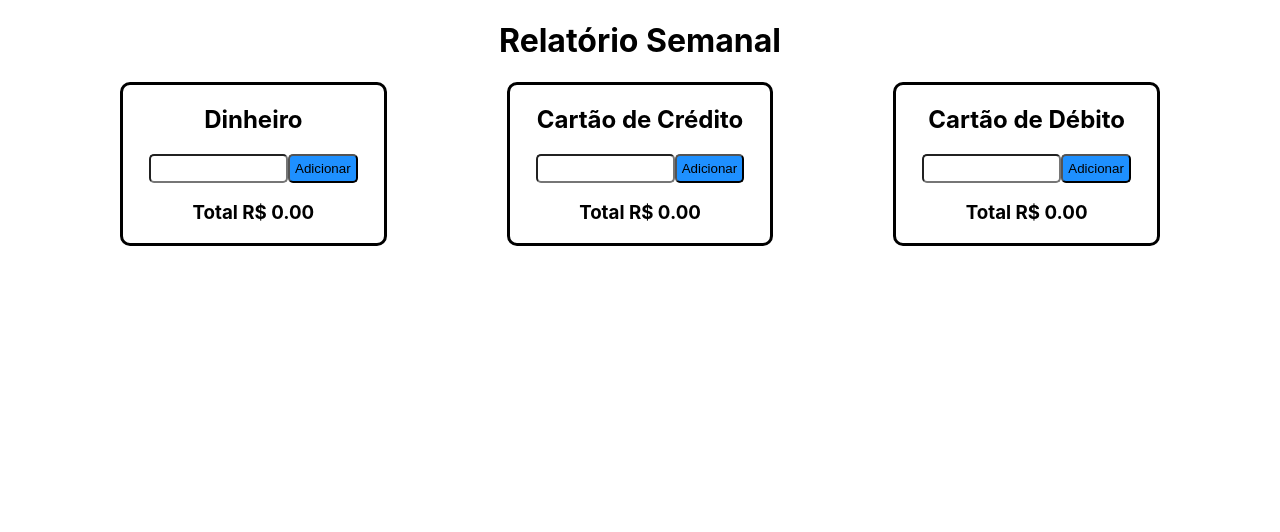
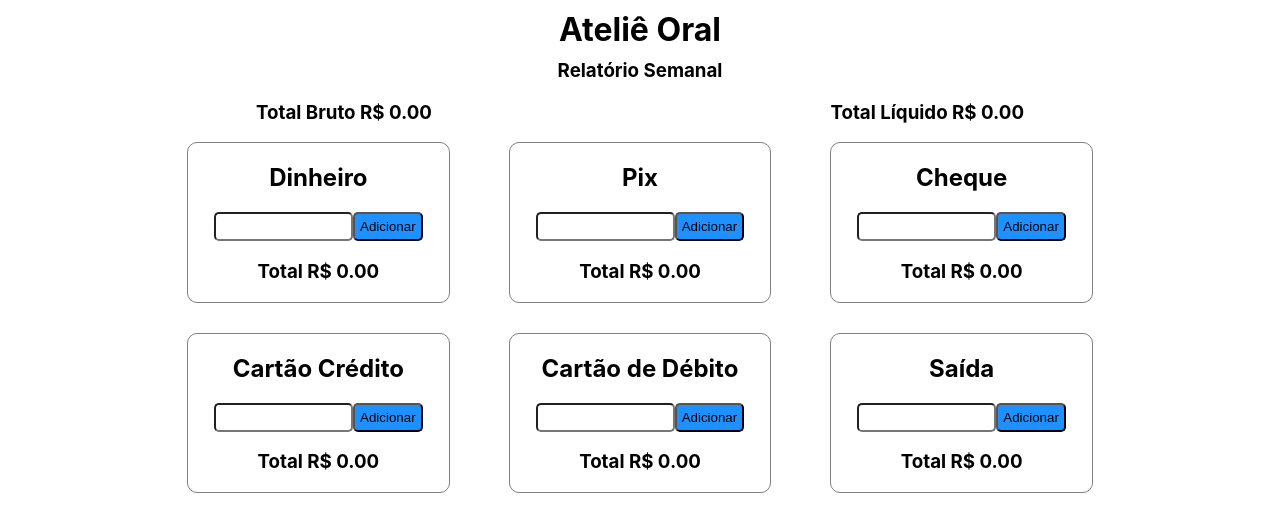
Before and after one commit to PatrickDack/relatorio-semanal, a React (Create React App) app: page / in a window 1280 px wide. Shown: the top 532 px of the page. Built offline with nearby package versions, Linux system fonts and the light colour scheme.

Commit message:
Finalizado versao 1.0 - Planilha de relatorio de entradas por categoria.

```diff
--- a/package.json
+++ b/package.json
@@ -6,6 +6,7 @@
     "@testing-library/jest-dom": "^5.14.1",
     "@testing-library/react": "^11.2.7",
     "@testing-library/user-event": "^12.8.3",
+    "lint": "^0.7.0",
     "react": "^17.0.2",
     "react-dom": "^17.0.2",
     "react-scripts": "4.0.3",
--- a/src/App.css
+++ b/src/App.css
@@ -1,38 +1,44 @@
 .App {
   text-align: center;
-}
-
-.App-header {
-  background-color: #282c34;
-  min-height: 100vh;
-  display: flex;
-  flex-direction: column;
-  align-items: center;
-  justify-content: center;
-  font-size: calc(10px + 2vmin);
-  color: white;
 }
 
 .App-link {
   color: #61dafb;
 }
 
-h1 {
+.title, .subtitle {
   text-align: center;
+  margin-bottom: 0;
+  margin-top: 10px;
+}
+
+main {
+  align-items: center;
+  display: flex;
+  flex-flow: column;
+}
+
+.total-container {
+  display: flex;
+  justify-content: space-between;
+  width: 60%;
 }
 
 .report-list {
   display: flex;
+  flex-flow: wrap;
   justify-content: space-evenly;
+  width: 80%;
 }
 
 .report {
+  align-items: center;
+  border: 1px solid gray;
+  border-radius: 10px;
   display: flex;
   flex-flow: column;
-  align-items: center;
+  margin-bottom: 30px;
   max-width: 300px;
-  border: 3px solid black;
-  border-radius: 10px;
 }
 
 .input-container {
@@ -55,12 +61,3 @@ button {
 .resume {
   font-family: Georgia, 'Times New Roman', Times, serif;
 }
-
-@keyframes App-logo-spin {
-  from {
-    transform: rotate(0deg);
-  }
-  to {
-    transform: rotate(360deg);
-  }
-}
--- a/src/App.js
+++ b/src/App.js
@@ -1,16 +1,43 @@
 import React from 'react';
 import './App.css';
 import Entries from './components/Entries';
+import Total from './components/Total';
 
 class App extends React.Component {
+  constructor(props) {
+    super(props);
+
+    this.updateTotal = this.updateTotal.bind(this);
+
+    this.state = {
+      totalBruto: 0,
+      totalLiquido: 0,
+    };
+  }
+
+  updateTotal(totalLiquido, totalBruto) {
+    this.setState({
+      totalLiquido,
+      totalBruto,
+    });
+  }
+
   render() {
     return (
       <main>
-        <h1>Relatório Semanal</h1>
+        <h1 className="title">Ateliê Oral</h1>
+        <h3 className="subtitle">Relatório Semanal</h3>
+       <div className="total-container">
+        <Total total={ this.state.totalBruto } description="Total Bruto"/>
+        <Total total={ this.state.totalLiquido } description="Total Líquido"/>
+       </div>
         <section className="report-list">
-          <Entries reportName="Dinheiro" />
-          <Entries reportName="Cartão de Crédito" />
-          <Entries reportName="Cartão de Débito" />
+          <Entries reportName="Dinheiro" id={0} received={ this.state }  fn={ this.updateTotal }/>
+          <Entries reportName="Pix" id={1} fn={ this.updateTotal } />
+          <Entries reportName="Cheque" id={2} fn={ this.updateTotal } />
+          <Entries reportName="Cartão Crédito" id={3} fn={ this.updateTotal } />
+          <Entries reportName="Cartão de Débito" id={4} fn={ this.updateTotal } />
+          <Entries reportName="Saída" id={5} fn={ this.updateTotal } />
         </section>
       </main>
     );
--- a/src/components/Entries.jsx
+++ b/src/components/Entries.jsx
@@ -9,9 +9,15 @@ class Entries extends React.Component {
 
     this.state = {
       inputName: NaN,
-      show: [],
+      resume: [],
       total: 0,
     }
+  }
+
+  componentDidMount() {
+    const { id } = this.props;
+    const { total } = this.state;
+    localStorage.setItem(`totalGeral${id}`, total);
   }
 
   handleChange({ target }) {
@@ -22,18 +28,32 @@ class Entries extends React.Component {
   }
 
   handleClick() {
-    const { inputName, total, show } = this.state;
-    this.setState(() => ({
-      show: [...show, inputName],
+    this.setState(({ inputName, total, resume }) => ({
+      resume: [...resume, inputName],
       total: !isNaN(inputName) ? total + inputName : total + 0,
       inputName: NaN,
-      })
+      }), () => {
+        const { total } = this.state;
+        const { id, fn } = this.props;
+        localStorage.setItem(`totalGeral${id}`, total);
+        const d = parseFloat(localStorage.getItem(`totalGeral${0}`))
+        const p = parseFloat(localStorage.getItem(`totalGeral${1}`))
+        const ch = parseFloat(localStorage.getItem(`totalGeral${2}`))
+        const cc = parseFloat(localStorage.getItem(`totalGeral${3}`))
+        const cd = parseFloat(localStorage.getItem(`totalGeral${4}`))
+        const s = parseFloat(localStorage.getItem(`totalGeral${5}`))
+        localStorage.setItem('totalGeral', d+p+ch+cc+cd-s);
+        localStorage.setItem('totalGeralB', d+p+ch+cc+cd);
+        const tl = parseFloat(localStorage.getItem('totalGeral'));
+        const tb = parseFloat(localStorage.getItem('totalGeralB'));
+        fn(tl, tb);
+      }
     )
   }
 
   render() {
     const { reportName } = this.props;
-    const { show, total } = this.state;
+    const { resume, total } = this.state;
     return (
       <div className="report">
         <h2 className="title-report">{ reportName }</h2>
@@ -43,7 +63,7 @@ class Entries extends React.Component {
         </div>
         <div className="resume">
           {
-            show.map((value, index) => {
+            resume.map((value, index) => {
               let p;
               if(value) {
                 p = <p key={ index }>{ `R$ ${ value.toFixed(2) }` }</p>
--- /dev/null
+++ b/src/components/Total.jsx
@@ -0,0 +1,12 @@
+import React from 'react';
+
+class Total extends React.Component {
+  render() {
+    const { total, description } = this.props;
+    return(
+      <h3>{`${description} R$ ${total.toFixed(2)}`}</h3>
+    );
+  }
+}
+
+export default Total;
```
Also changed, not shown: src/components/Report.jsx (added, +83 -0 lines), src/components/ReportCell.jsx (added, +47 -0 lines), 1 other file (tests, documents, lock files or other folders).
